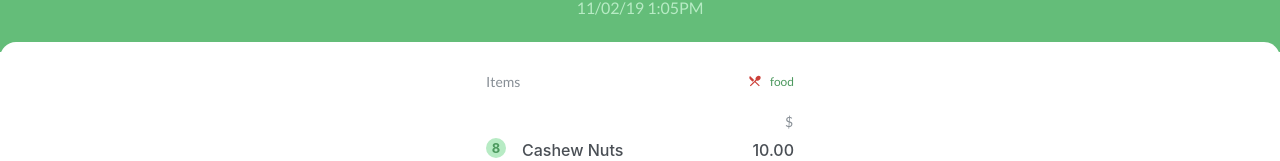
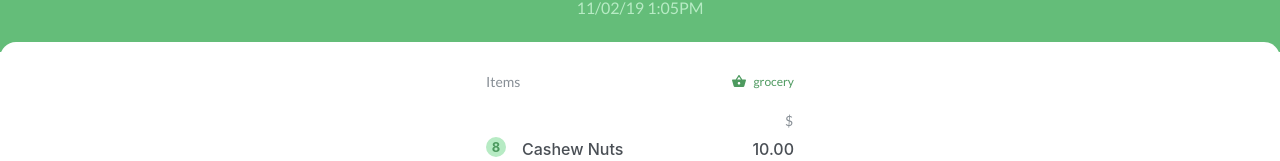
Before and after one commit to allbrandon/project-papercut, a React (Create React App) app: page / in a window 1280 px wide. Shown: the part 153-314 px from the top of the page. Built offline with nearby package versions, Linux system fonts and the light colour scheme.

Commit message:
PP-91 making the look better

```diff
--- a/src/components/TransactionComponent/TransactionComponent.tsx
+++ b/src/components/TransactionComponent/TransactionComponent.tsx
@@ -74,7 +74,7 @@ const TransactionComponent = ({
   };
 
   items = {
-    shoppingType: "food",
+    shoppingType: "grocery",
     shoppingDetail: item_array
   };
 
```
